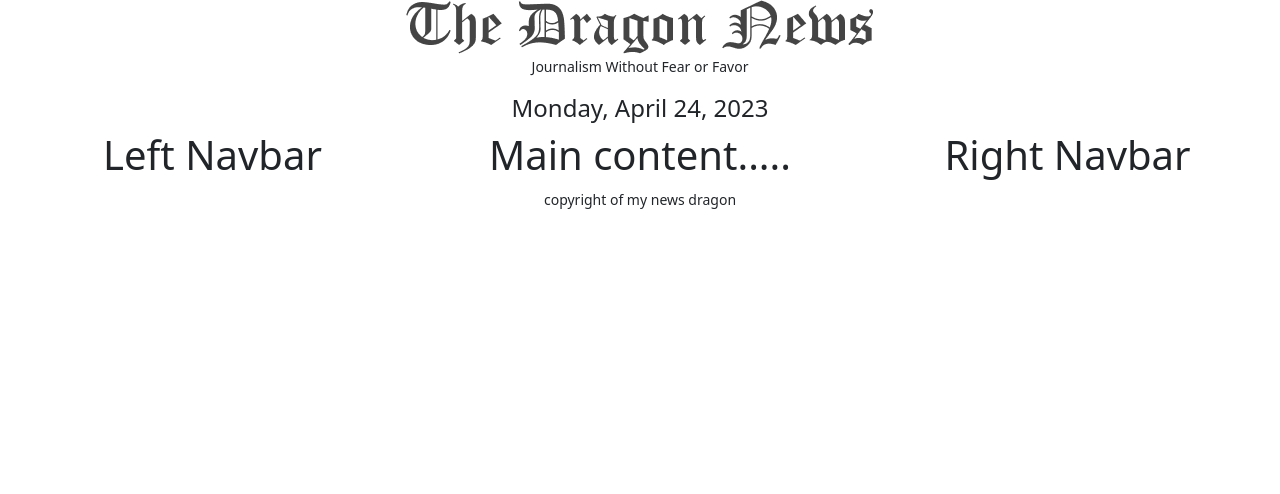
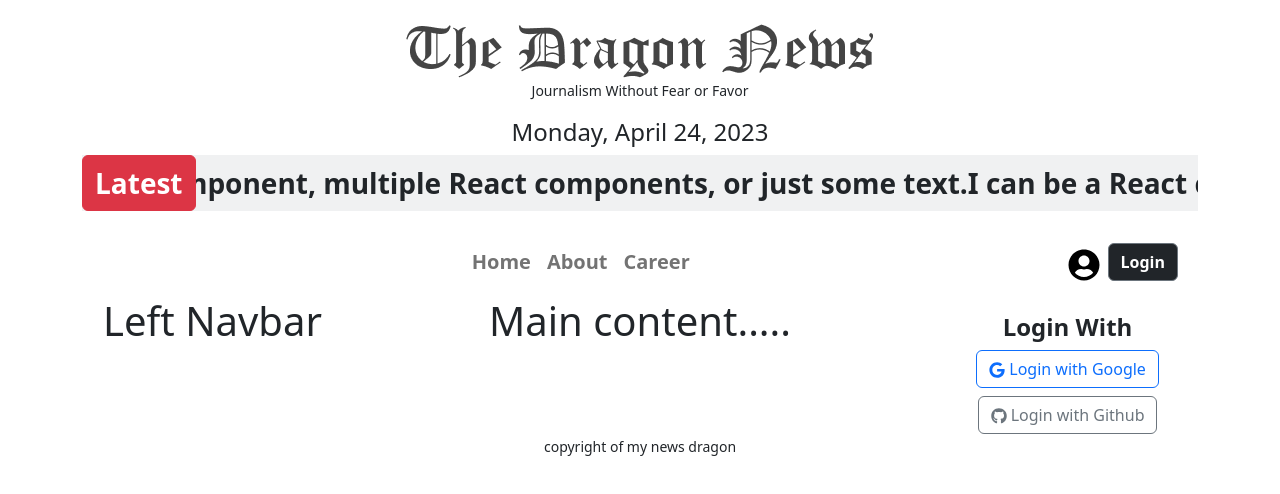
Before and after one commit to afransami/-the-news-dragon, a React (Vite) app: page / in a window 1280 px wide. Shown: the top 494 px of the page. Built offline with nearby package versions, Linux system fonts and the light colour scheme.

Commit message:
login done

```diff
--- a/package.json
+++ b/package.json
@@ -11,6 +11,7 @@
   },
   "dependencies": {
     "bootstrap": "^5.2.3",
+    "bootstrap-icons": "^1.10.4",
     "firebase": "^9.20.0",
     "localforage": "^1.10.0",
     "match-sorter": "^6.3.1",
@@ -18,6 +19,8 @@
     "react": "^18.2.0",
     "react-bootstrap": "^2.7.4",
     "react-dom": "^18.2.0",
+    "react-fast-marquee": "^1.5.0",
+    "react-icons": "^4.8.0",
     "react-router-dom": "^6.10.0",
     "sort-by": "^1.2.0"
   },
--- a/src/Pages/Shared/Header/Header.jsx
+++ b/src/Pages/Shared/Header/Header.jsx
@@ -1,18 +1,51 @@
 import React from "react";
 import logo from "../../../assets/logo.png";
-import { Image } from "react-bootstrap";
-import moment from 'moment';
+import personLogo from "../../../assets/person-circle.svg";
+import { Button, Container, Image, Nav, Navbar } from "react-bootstrap";
+import moment from "moment";
+import Marquee from "react-fast-marquee";
+import { Link } from "react-router-dom";
+import { FaUserAlt, FaUserCircle } from "react-icons/fa";
+
 const Header = () => {
   return (
-    <div>
+    <Container>
       <div className="text-center">
-        <img src={logo} alt="" />
+        <img className="mt-4" src={logo} alt="" />
         <p>
           <small>Journalism Without Fear or Favor</small>
         </p>
         <h4>{moment().format("dddd, MMMM D, YYYY")}</h4>
       </div>
-    </div>
+      <div className="d-flex bg-secondary bg-opacity-10">
+        <Button variant="danger fs-3 fw-bold">Latest</Button>
+        <Marquee className="fw-bold fs-3" speed={50}>
+          I can be a React component, multiple React components, or just some
+          text.
+        </Marquee>
+      </div>
+
+      <Navbar className="mt-3" collapseOnSelect expand="lg" bg="white" variant="white">
+        <Container>
+          <Navbar.Toggle aria-controls="responsive-navbar-nav" />
+          <Navbar.Collapse id="responsive-navbar-nav">
+            <Nav className="mx-auto fw-bold fs-5">
+              <Nav.Link href="#features">Home</Nav.Link>
+              <Nav.Link href="#pricing">About</Nav.Link>
+              <Nav.Link href="#pricing">Career</Nav.Link>
+            </Nav>
+            <Nav className="d-flex align-items-center">
+                <Link className="fs-2 text-black" >
+              <FaUserCircle/>
+              </Link>
+              <Nav.Link eventKey={2} href="#memes">
+                <Button variant="secondary" className="bg-dark text-white fw-bold">Login</Button>
+              </Nav.Link>
+            </Nav>
+          </Navbar.Collapse>
+        </Container>
+      </Navbar>
+    </Container>
   );
 };
 
--- a/src/Pages/Shared/RightNav/RightNav.jsx
+++ b/src/Pages/Shared/RightNav/RightNav.jsx
@@ -1,9 +1,13 @@
 import React from 'react';
+import { Button } from 'react-bootstrap';
+import {FaGithub, FaGoogle} from 'react-icons/fa';
 
 const RightNav = () => {
     return (
         <div>
-            <h1>Right Navbar</h1>
+            <h4 className='fw-bold mt-3'>Login With</h4>
+            <Button className='mb-2' variant="outline-primary"> <FaGoogle/> Login with Google</Button>
+            <Button variant="outline-secondary"> <FaGithub/> Login with Github</Button>
         </div>
     );
 };
```
Also changed, not shown: .eslintrc.cjs, src/assets/person-circle.svg (added), 1 other file (tests, documents, lock files or other folders).
